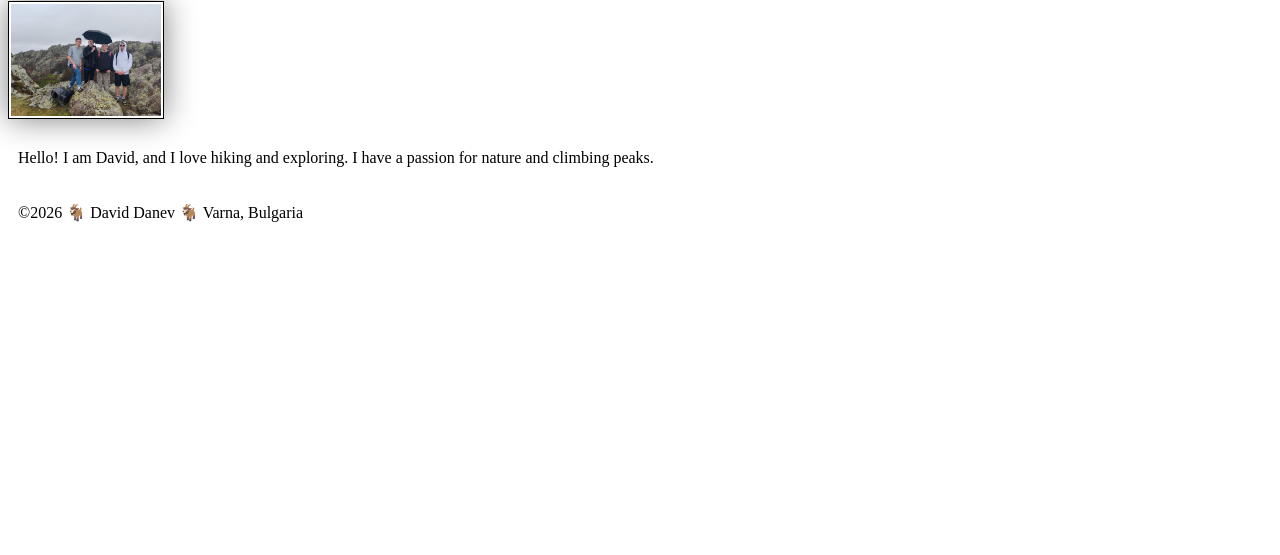
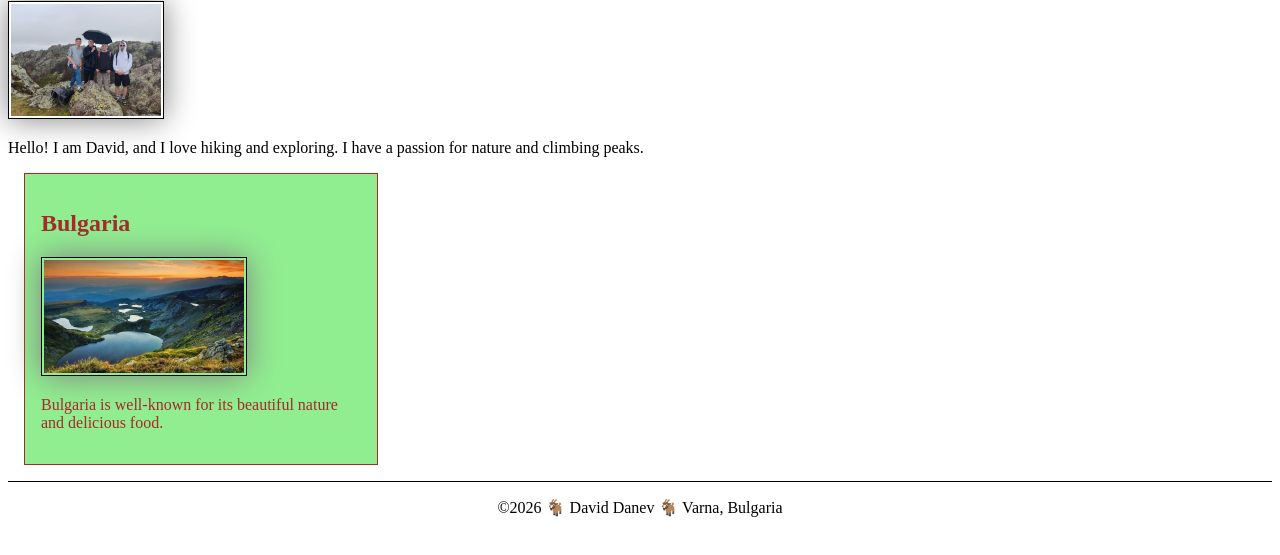
Before and after one commit to afr3ns/wdd130, a plain HTML site: page index.html in a window 1280 px wide. Shown: the part 223-778 px from the top of the page. Drawn offline with Linux system fonts and the light colour scheme.

Commit message:
Main page CSS changes 6.11.2026

```diff
--- a/index.html
+++ b/index.html
@@ -5,7 +5,9 @@
     <meta charset="UTF-8">
     <meta name="viewport" content="width=device-width, initial-scale=1.0">
     <title>WDD 130 | David Danev</title>
+    <meta name="description" content="This page describes me best">
     <link rel="stylesheet" href="styles/styles.css">
+    <meta name="author" content="David Danev">
 </head>
 
 <body>
@@ -21,6 +23,13 @@
         <img src="images/profile.jpeg" alt="Hello, my name is David Danev" width="200">
         <p>Hello! I am David, and I love hiking and exploring. I have a passion for nature and climbing peaks.</p>
     </main>
+
+    <aside>
+        <h2>Bulgaria</h2>
+        <img src="images/rila lakes.jpeg" alt="Rila Lakes">
+        <p>Bulgaria is well-known for its beautiful nature and delicious food.</p>
+    </aside>
+
     <footer>
         <p>©2026 🐐 David Danev 🐐 Varna, Bulgaria</p>
     </footer>
--- a/styles/styles.css
+++ b/styles/styles.css
@@ -21,6 +21,36 @@ img {
     box-shadow: 0 0 30px gray;
 }
 
+main {
+    width: 840px;
+}
+
+aside {
+    width: 20rem;
+    margin: 1rem;
+    border: 1px solid;
+    padding: 1rem;
+    background-color: lightgreen;
+    color: brown;
+}
+
+aside img {
+    width: 200px;
+    height: auto;
+}
+
+main img {
+    width: 150px;
+    height: auto;
+}
+
 p {
-    padding: 10px;
+    padding: 0;
 }
+
+footer {
+    margin-top: 15px;
+    border-top: 1px solid black;
+    text-align: center;
+
+}
```
Also changed, not shown: images/rila lakes.jpeg (added).
